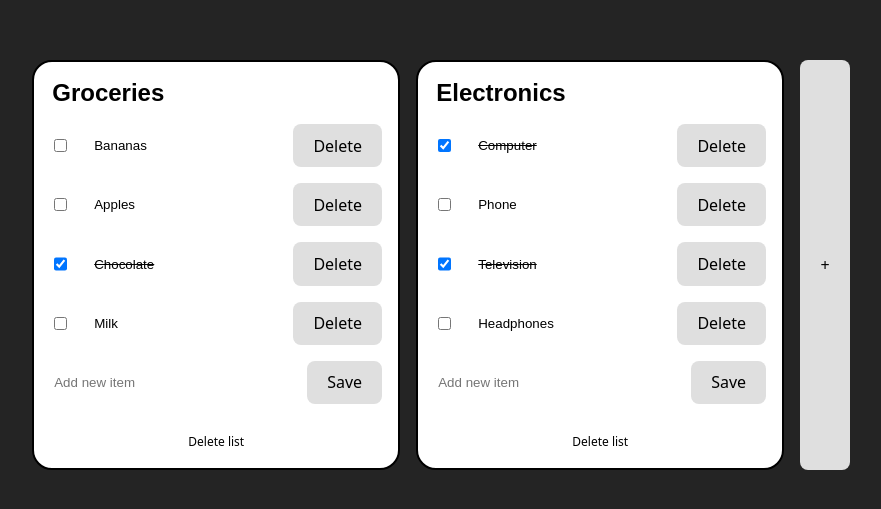
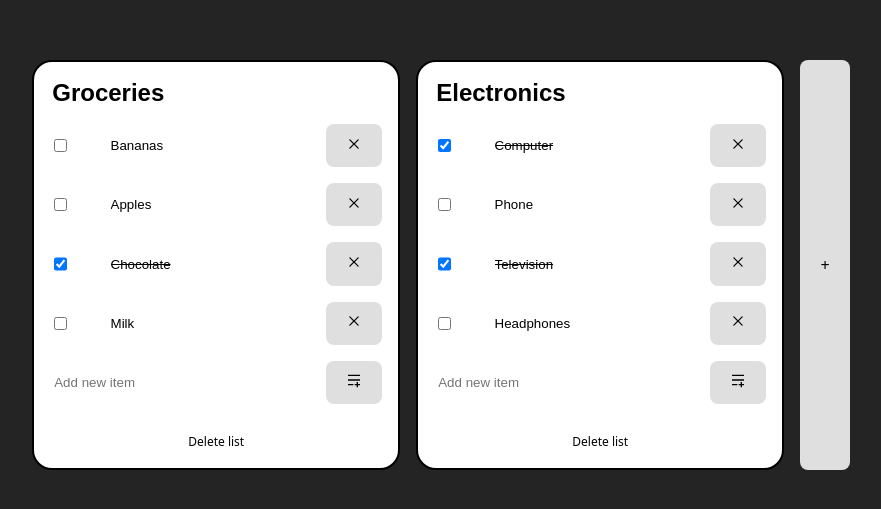
Before and after one commit to zackhanni/react-simple-list-app, a React (Vite) app: page / in a window 1280 px wide. Shown: the part 135-644 px from the top of the page, without its empty margins (199-1080 px from the left). Built offline with nearby package versions, Linux system fonts and the light colour scheme.

Commit message:
added icons for save and delete

```diff
--- a/components/ListCard.tsx
+++ b/components/ListCard.tsx
@@ -1,6 +1,10 @@
 "use client";
 
 import { useState } from "react";
+import { IoIosAddCircle } from "react-icons/io";
+import { RiMenuAddLine } from "react-icons/ri";
+import { RxCross2 } from "react-icons/rx";
+import { TbTrashXFilled } from "react-icons/tb";
 import { v4 as uuidv4 } from "uuid";
 
 interface CardData {
@@ -97,7 +101,7 @@ export const ListCard: React.FC<ListCardProps> = ({
                 className="delete-btn"
                 onClick={() => removeItem(index)}
               >
-                Delete
+                <RxCross2 />
               </button>
             </p>
           )
@@ -114,7 +118,7 @@ export const ListCard: React.FC<ListCardProps> = ({
             type="button"
             onClick={() => addItem(newItem)}
           >
-            Save
+            <RiMenuAddLine />
           </button>
         </p>
       </form>
--- a/package.json
+++ b/package.json
@@ -12,6 +12,7 @@
   "dependencies": {
     "react": "^19.0.0",
     "react-dom": "^19.0.0",
+    "react-icons": "^5.5.0",
     "uuid": "^11.1.0"
   },
   "devDependencies": {
--- a/src/App.css
+++ b/src/App.css
@@ -19,6 +19,11 @@ button {
 
 .delete-btn:hover {
   background-color: red;
+}
+
+.save-btn:hover {
+  background-color: green;
+  color: white;
 }
 
 .delete-entire-list-btn {
```
Also changed, not shown: 1 other file (tests, documents, lock files or other folders).
